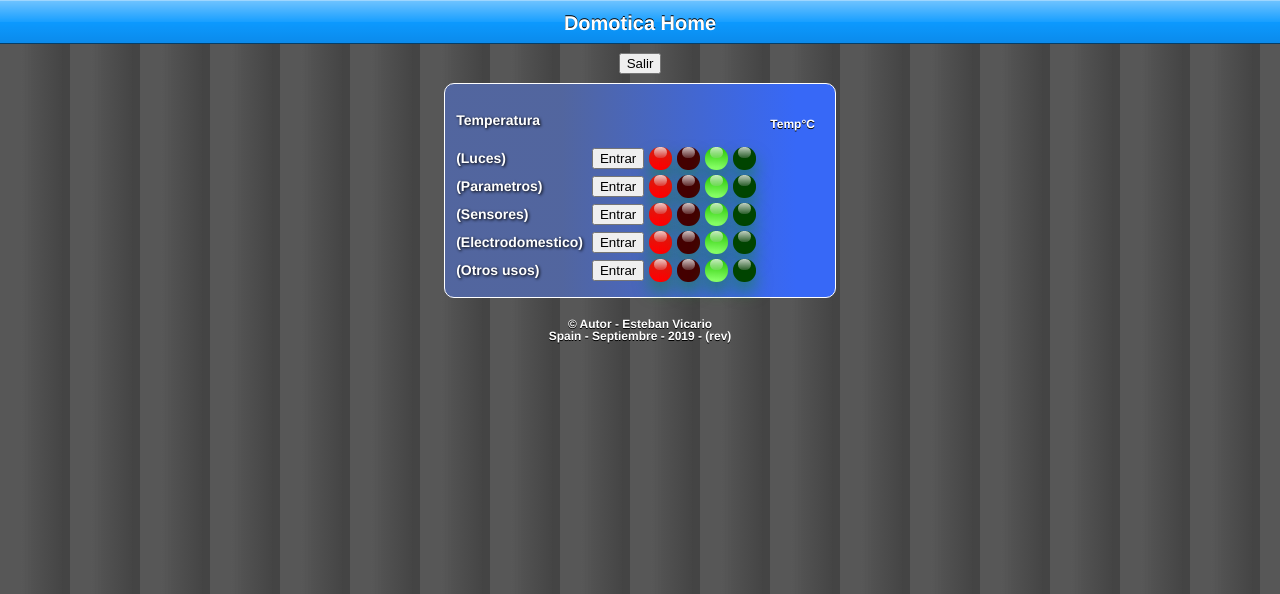
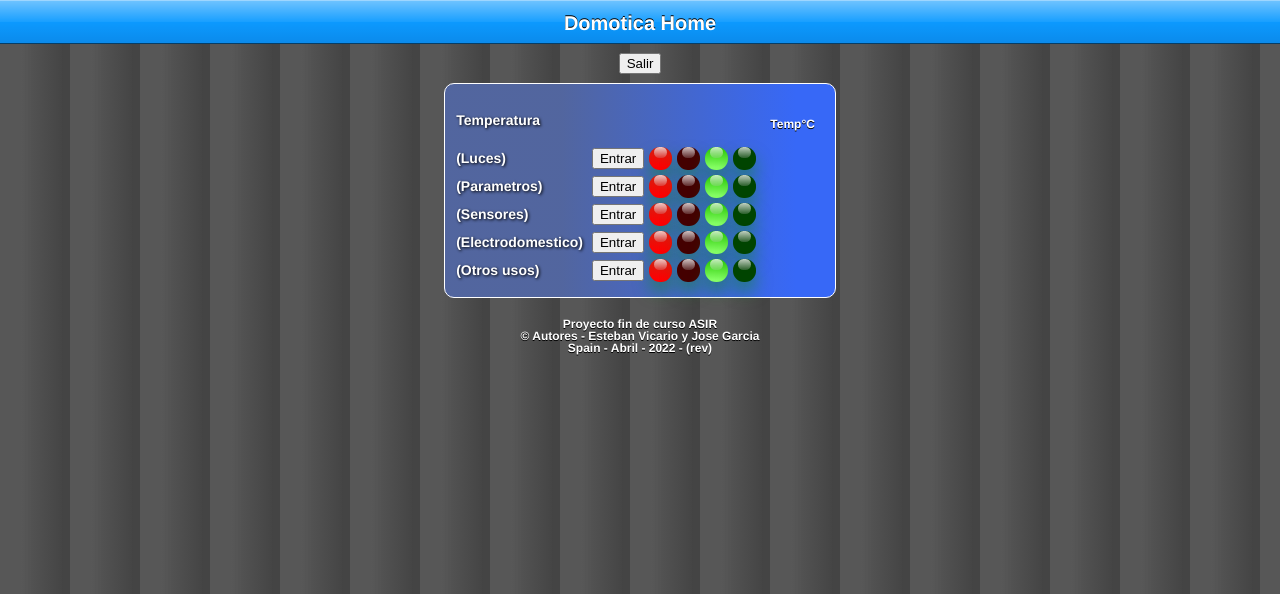
Before and after one commit to KosmicGit/PhpHome, a PHP site: page /paginaindice.php in a window 1280 px wide. Shown: the top 594 px of the page. Run offline with PHP 8.4, Linux system fonts and the light colour scheme.

Commit message:
Update paginaindice.php

```diff
--- a/paginaindice.php
+++ b/paginaindice.php
@@ -1,14 +1,10 @@
 <?php
-
-	ini_set("session.cookie_lifetime","7200");
-	ini_set("session.gc_maxlifetime","7200");
-	session_start();
 	include("conexion.php");
 
 ?>
 <!DOCTYPE HTML>
 <head>
-	<title>Stivi Home Domotica</title>
+	<title>Stivi y Pepillo Home Domotica</title>
 	<meta name="description" content="Accionamientos y sensores">
             <meta http-equiv="refresh" content="(refreshPage); url=/">
 		<meta name="apple-mobile-web-app-capable" content="yes">
@@ -202,9 +198,11 @@
 	</FORM>
 	<tr>
         <h3 align="center">
-	&copy; Autor - Esteban Vicario
+		Proyecto fin de curso ASIR
 	<br>
-	Spain - Septiembre - 2019 - (rev)
+		&copy; Autores - Esteban Vicario y Jose Garcia
+	<br>
+	Spain - Abril - 2022 - (rev)
 	</h3>
 	</tr>
 	</div>
```
